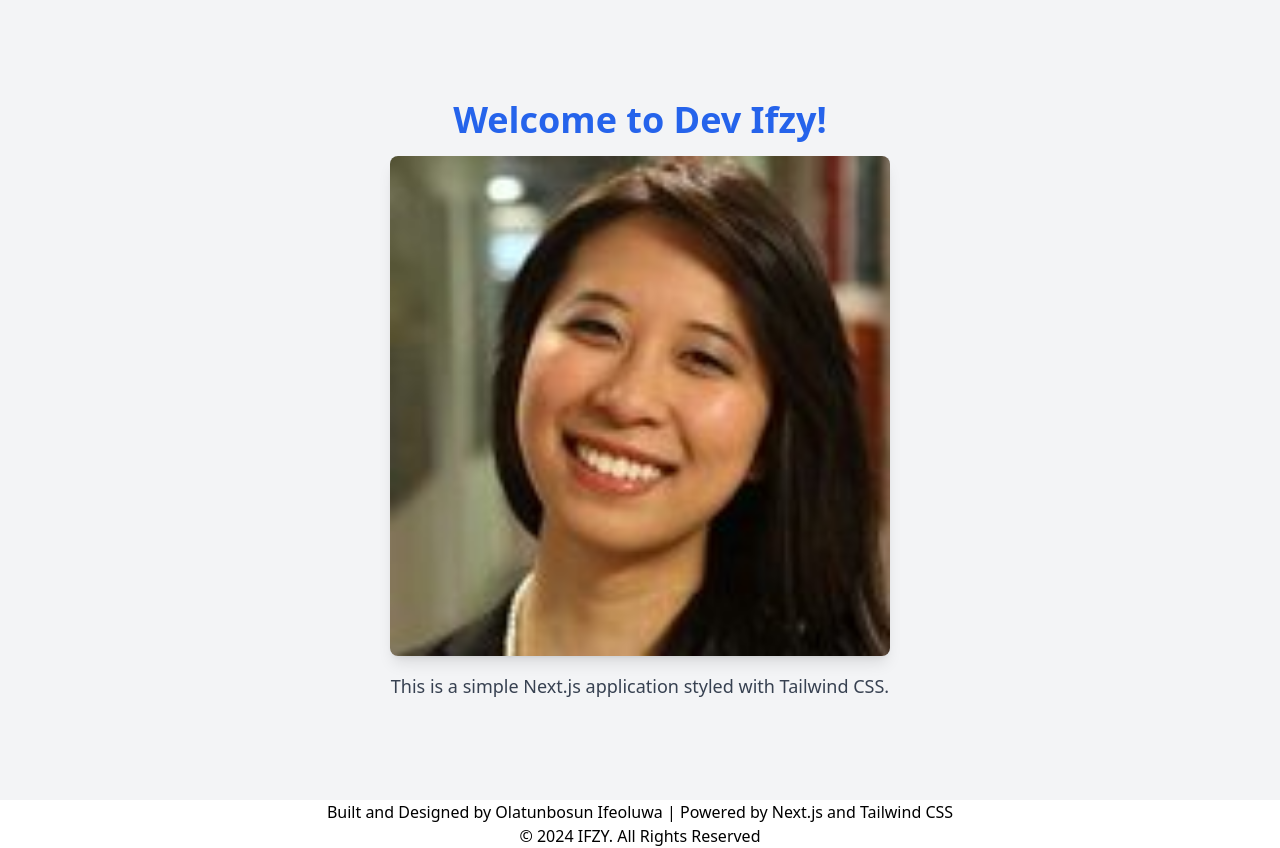
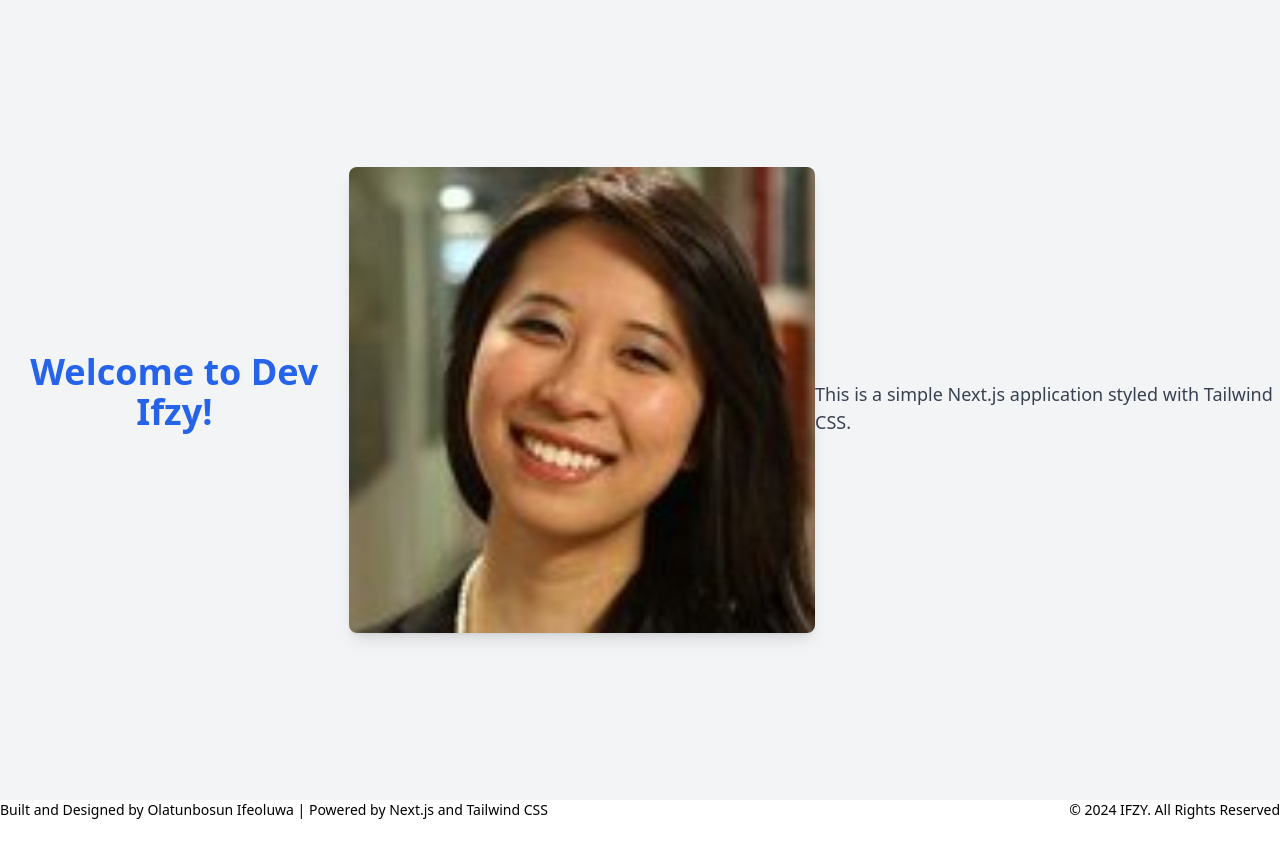
Before and after one commit to Ifzy99/dev-ifzy, a Next.js app: page / in a window 1280 px wide. After the commit the page ends 820 px from the top, so only its background shows below. Built offline with nearby package versions, Linux system fonts and the light colour scheme.

Commit message:
"Updated styles for Home page component"

```diff
--- a/app/page.js
+++ b/app/page.js
@@ -5,7 +5,7 @@ import Footer from "@/Components/Footer";
 export default function Home() {
   return (
     <>
-    <div className="flex flex-col items-center justify-center min-h-screen bg-gray-100">
+    <div className="flex flex-col items-center justify-center min-h-screen bg-gray-100 md:flex-row md:justify-between md:text-sm">
       <h1 className="text-4xl font-bold text-center text-blue-600 mb-4">
         Welcome to Dev Ifzy!
       </h1>
@@ -13,8 +13,8 @@ export default function Home() {
         src={sampleImage}
         alt="Sample"
         className="rounded-lg shadow-lg"
-        width={500} // Adjust width as needed
-        height={300} // Adjust height as needed
+        width={500}
+        height={300}
       />
       <p className="text-lg text-gray-700 mt-4">
         This is a simple Next.js application styled with Tailwind CSS.
```
